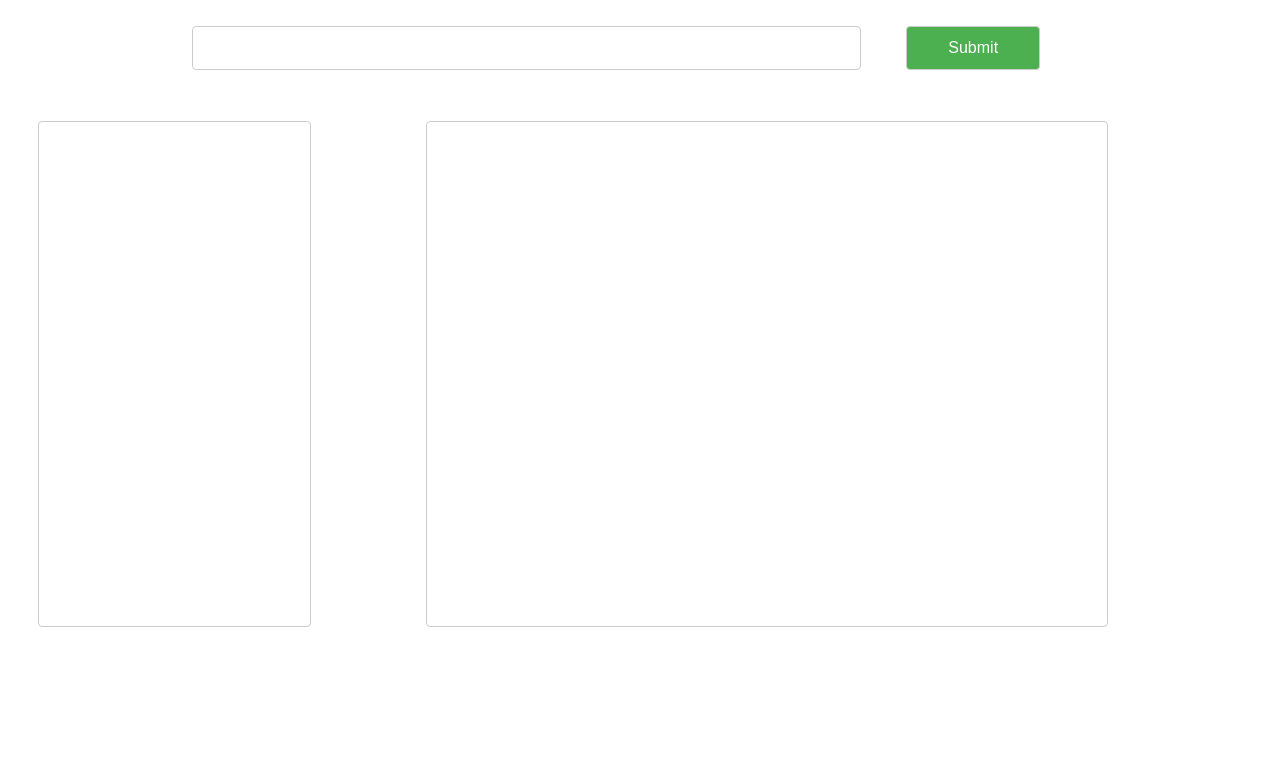
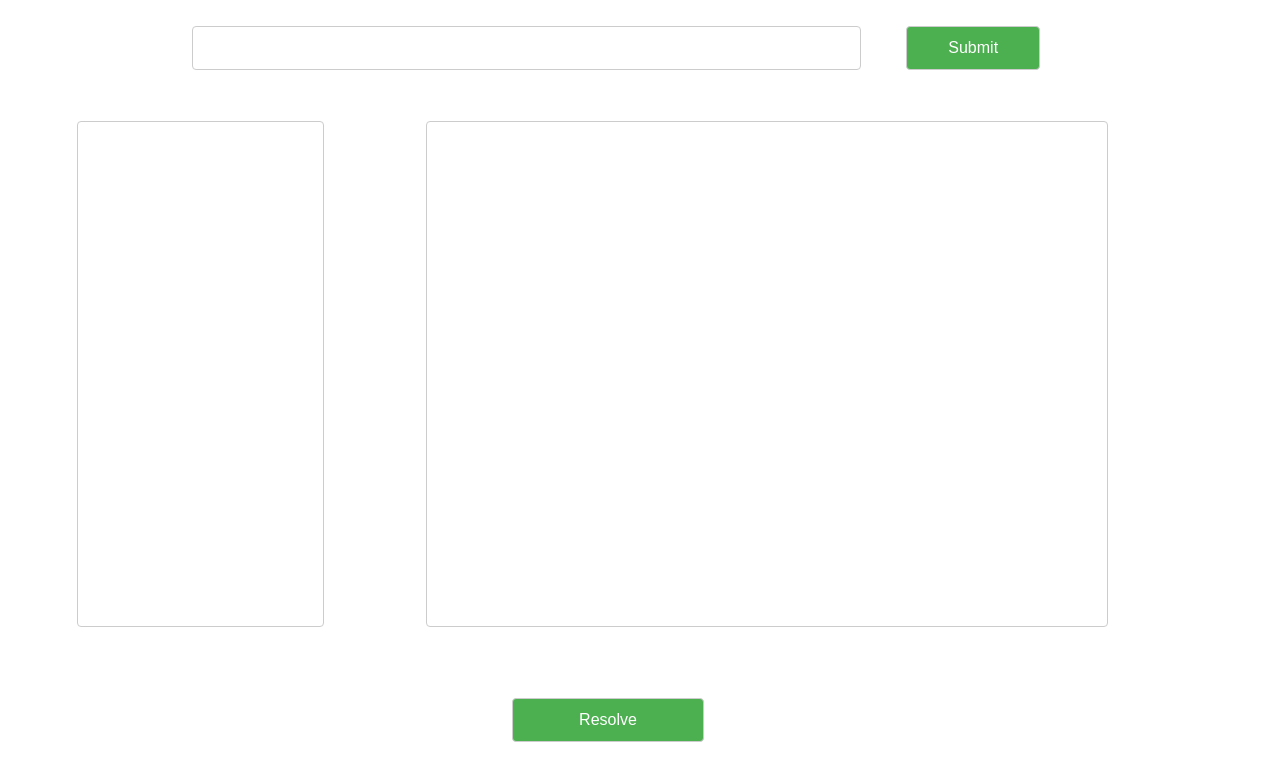
Before and after one commit to meshde/RSS2EmailUI, a React (Create React App) app: page / in a window 1280 px wide. Shown: the top 780 px of the page. Built offline with nearby package versions, Linux system fonts and the light colour scheme.

Commit message:
Add resolve functionality

```diff
--- a/src/Main.css
+++ b/src/Main.css
@@ -1,5 +1,6 @@
 .Main {
   height: 100%;
+  position: relative;
 }
 
 .Main-url {
@@ -25,11 +26,14 @@
   width: 70%;
 }
 
-#submit {
-  margin-left: 5%;
+button {
   width: 15%;
   background-color: #4CAF50;
   color: white;
+}
+
+#submit {
+  margin-left: 5%;
 }
 
 #txt {
@@ -38,3 +42,18 @@
   float: left;
   resize: none;
 }
+
+#resolve {
+  position: absolute;
+  left: 40%;
+  top: 84%;
+}
+
+#output {
+  display: none;
+  position: relative;
+  width: 70%;
+  height: 60%;
+  left: 10%;
+  top: 25%;
+}
--- a/src/Main.js
+++ b/src/Main.js
@@ -12,11 +12,24 @@ class Main extends Component {
     this.url = "http://172.16.164.59:80/";
     this.handle = this.handle.bind(this);
     this.getTags = this.getTags.bind(this);
+    this.resolve = this.resolve.bind(this);
   }
 
   handle() {
     var val = document.getElementById('url').value;
     this.getTags(val);
+  }
+
+  resolve() {
+    var txt = document.getElementById('txt').value;
+    axios.post(this.url+"rss/resolve", {
+      url: document.getElementById('url').value,
+      html: txt
+    })
+      .then(function(response){
+        document.getElementById('output').innerHTML = response.data;
+        document.getElementById('output').style.display = "block";
+      })
   }
 
   getTags(val) {
@@ -53,6 +66,11 @@ class Main extends Component {
           <Tags list={this.state.list} />
           <textarea className="inp" id="txt" rows="20"></textarea>
         </div>
+        <button className="inp" id="resolve" onClick={this.resolve}>
+          Resolve
+        </button>
+        <div className="inp" id="output">
+        </div>
       </div>
     );
   }
--- a/src/Tags.css
+++ b/src/Tags.css
@@ -1,10 +1,10 @@
 .list {
   /* display: iniline; */
   float: left;
-  width: 18%;
+  width: 16%;
   height: 100%;
-  margin-right: 9%;
-  margin-left: 3%;
+  margin-right: 8%;
+  margin-left: 6%;
   overflow-y: scroll;
 }
 
```
